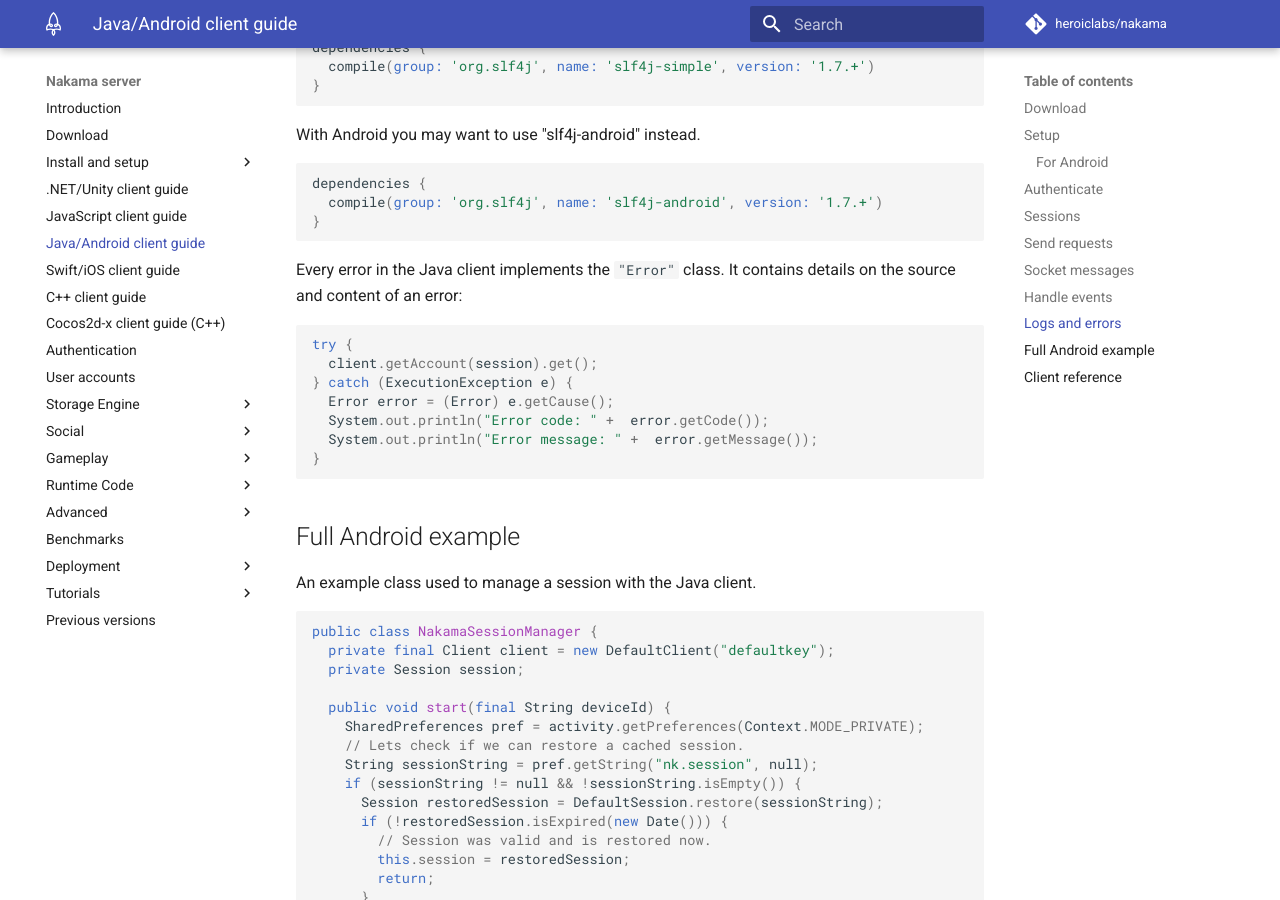
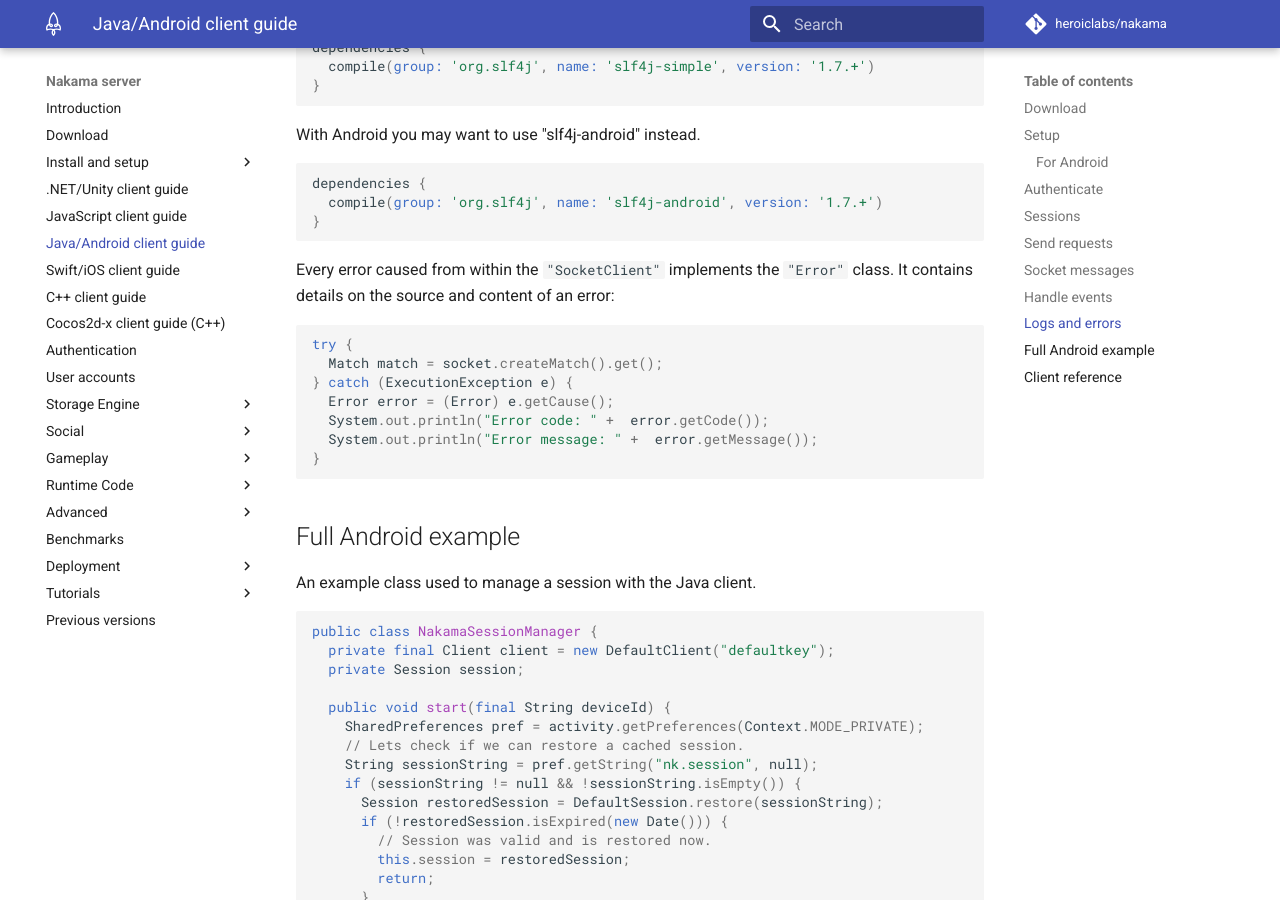
Before and after one commit to heroiclabs/nakama-docs, an MkDocs documentation site: the page built from docs/android-java-client-guide.md, in a window 1280 px wide and 900 px high, scrolled down 5560 px. Built offline with MkDocs 1.6.1 and Material for MkDocs 9.7.7, drawn with Linux system fonts in a browser that asks for light colours; comment, search, counter and statistics services are not loaded; old or Windows-style settings are respelled for this version of MkDocs.

Commit message:
Fix explanation of Errors in Java client guide.

````diff
--- a/docs/android-java-client-guide.md
+++ b/docs/android-java-client-guide.md
@@ -229,11 +229,11 @@
 }
 ```
 
-Every error in the Java client implements the `"Error"` class. It contains details on the source and content of an error:
+Every error caused from within the `"SocketClient"` implements the `"Error"` class. It contains details on the source and content of an error:
 
 ```java
 try {
-  client.getAccount(session).get();
+  Match match = socket.createMatch().get();
 } catch (ExecutionException e) {
   Error error = (Error) e.getCause();
   System.out.println("Error code: " +  error.getCode());
````
